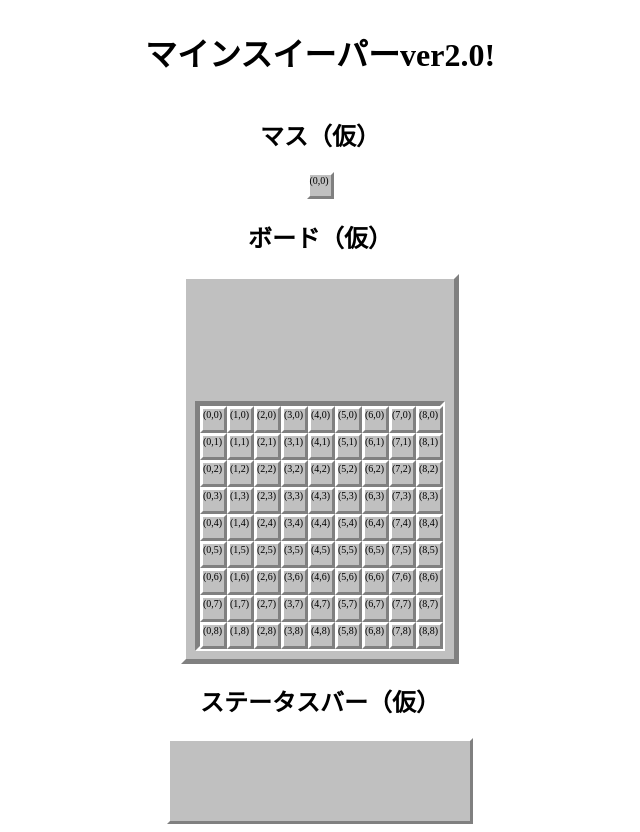
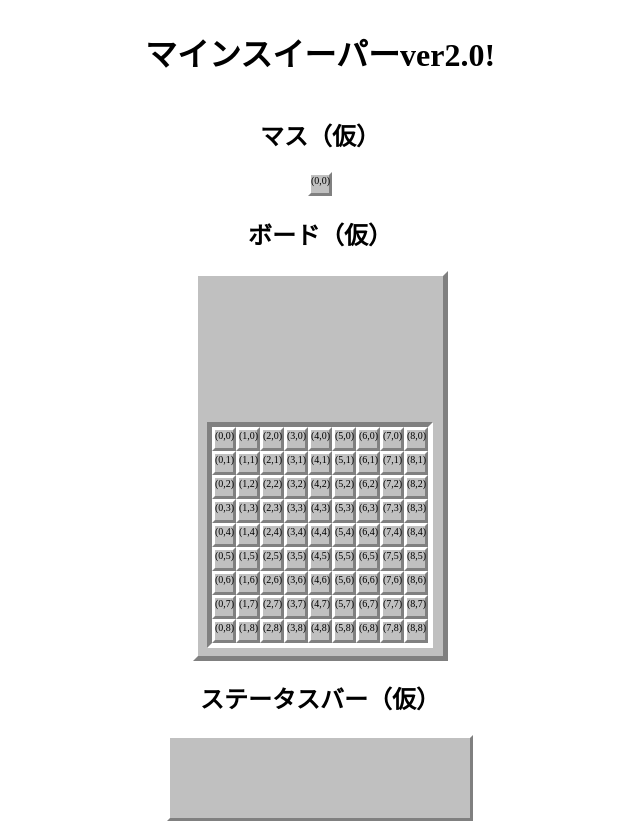
Before and after one commit to rui319420/minesweeper-ver2.0, a Next.js app: page / in a window 1280 px wide. Shown: the whole page, without its empty margins (320-960 px from the left). Built offline with nearby package versions, Linux system fonts and the light colour scheme.

Commit message:
style: adjustment opened cell design

```diff
--- a/src/components/Board/Board.module.css
+++ b/src/components/Board/Board.module.css
@@ -1,7 +1,7 @@
 .Board {
   display: grid;
   background-color: #c0c0c0;
-  width: 268px;
+  width: 245px;
   height: 380px;
   border-top: 5px solid #fff;
   border-left: 5px solid #fff;
@@ -15,8 +15,8 @@
   display: grid;
   grid-template-columns: repeat(9, 1fr);
   background-color: #c0c0c0;
-  width: 240px;
-  height: 240px;
+  width: 216px;
+  height: 216px;
   border-top: 5px solid #808080;
   border-left: 5px solid #808080;
   border-right: 5px solid #fff;
--- a/src/components/Cell/Cell.module.css
+++ b/src/components/Cell/Cell.module.css
@@ -1,8 +1,9 @@
 .Cell {
   display: grid;
   background-color: #c0c0c0;
-  width: 21px;
-  height: 21px;
+  box-sizing: border-box;
+  width: 24px;
+  height: 24px;
   border-top: 3px solid #fff;
   border-left: 3px solid #fff;
   border-right: 3px solid #808080;
@@ -16,9 +17,11 @@
 display: grid;
   place-items: center;
   background-color: #c0c0c0;
-  width: 21.4px;
-  height: 21.3px;
-  border: 1px solid #808080;
+  box-sizing: border-box;
+  width: 24px;
+  height: 24px;
+  border-top: 1.5px solid #606060;
+  border-left: 1.5px solid #606060;
 
   font-size: 10px;
 }
```
